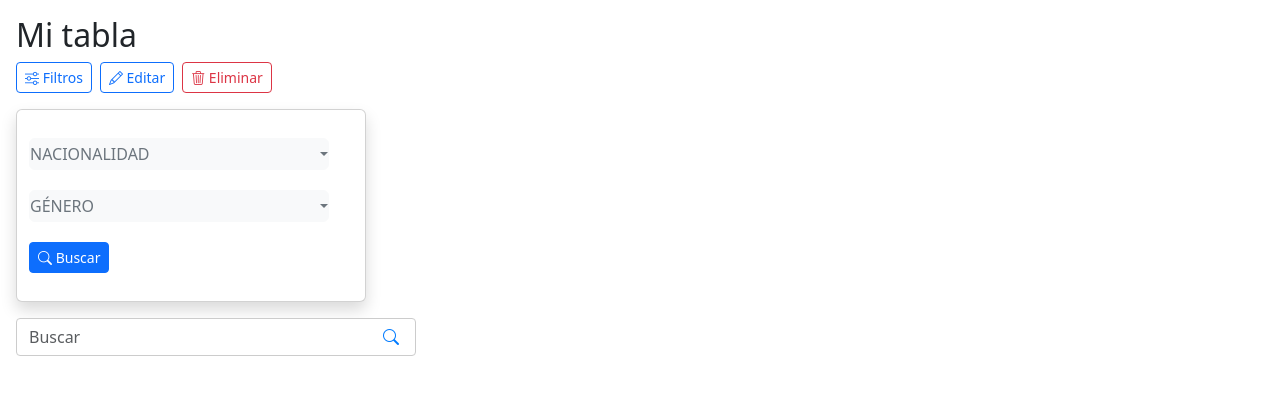
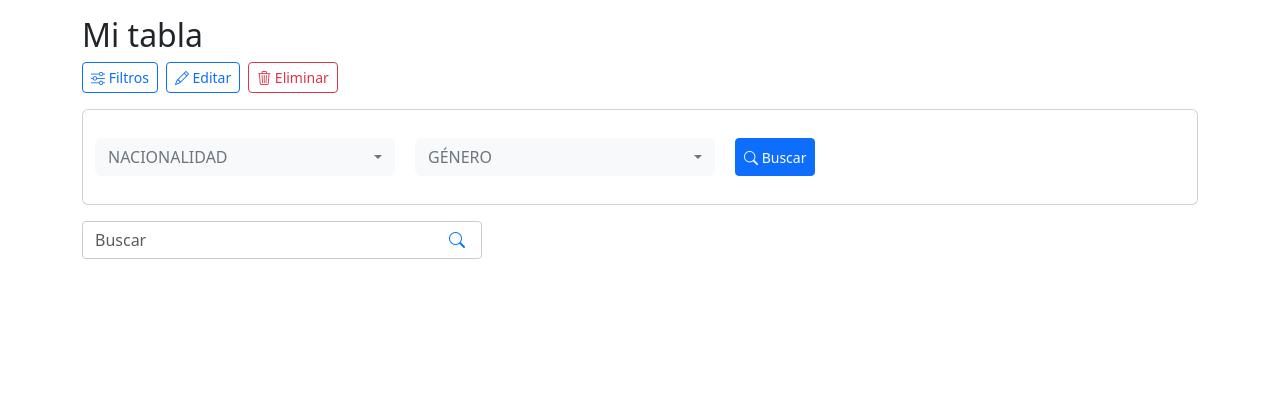
Before and after one commit to mnuxD/prueba_UPCH, a React (Create React App) app: page / in a window 1280 px wide. Both pictures are taken after a click on the button "Filtros". Shown: the top 394 px of the page. Built offline with nearby package versions, Linux system fonts and the light colour scheme.

Commit message:
[fix(styles)]: fix sizes of header

```diff
--- a/src/components/SelectWithShare/styles.css
+++ b/src/components/SelectWithShare/styles.css
@@ -3,7 +3,7 @@
   justify-content: space-between;
   align-items: center;
   width: 300px;
-  padding: 3px 0px;
+  font-weight: 400;
 }
 
 .dropdownCard {
--- a/src/pages/Home/HomePage.tsx
+++ b/src/pages/Home/HomePage.tsx
@@ -5,8 +5,10 @@ import { PageHeader } from "./components/Header/Header";
 const HomePage = () => {
   return (
     <main className="main">
-      <h2>Mi tabla</h2>
-      <PageHeader />
+      <div className="container">
+        <h2>Mi tabla</h2>
+        <PageHeader />
+      </div>
     </main>
   );
 };
--- a/src/pages/Home/components/Header/Header.tsx
+++ b/src/pages/Home/components/Header/Header.tsx
@@ -40,7 +40,12 @@ export const PageHeader = () => {
           <i className="bi bi-trash3"></i> Eliminar
         </Button>
       </div>
-      <Toast show={showToast} onClose={toggleShowToast} className="toast">
+      <Toast
+        show={showToast}
+        onClose={toggleShowToast}
+        className="toast"
+        // style={{ width: "100%" }}
+      >
         <Toast.Body>
           <div className="toast__body">
             <SelectWithSearch
--- a/src/pages/Home/components/Header/styles.css
+++ b/src/pages/Home/components/Header/styles.css
@@ -11,11 +11,11 @@
 }
 
 .toast {
-  box-shadow: none;
-  width: 100%;
+  box-shadow: none !important;
   display: flex;
   gap: 1rem;
   padding: 16px 0px;
+  width: 100% !important;
 }
 .toast__body {
   display: flex;
@@ -36,7 +36,6 @@
   align-items: center;
   border: 1px solid #ccc;
   border-radius: 0.25rem;
-  /* padding: 0.5rem 0.75rem; */
   background-color: #fff;
   max-width: 400px;
 }
```
